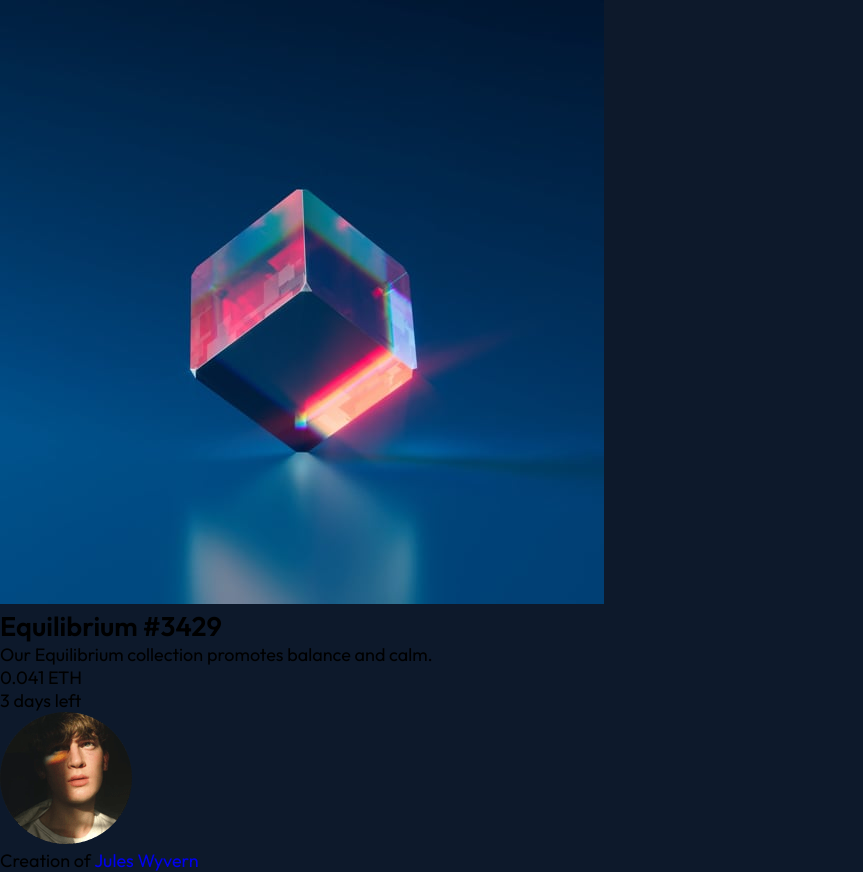
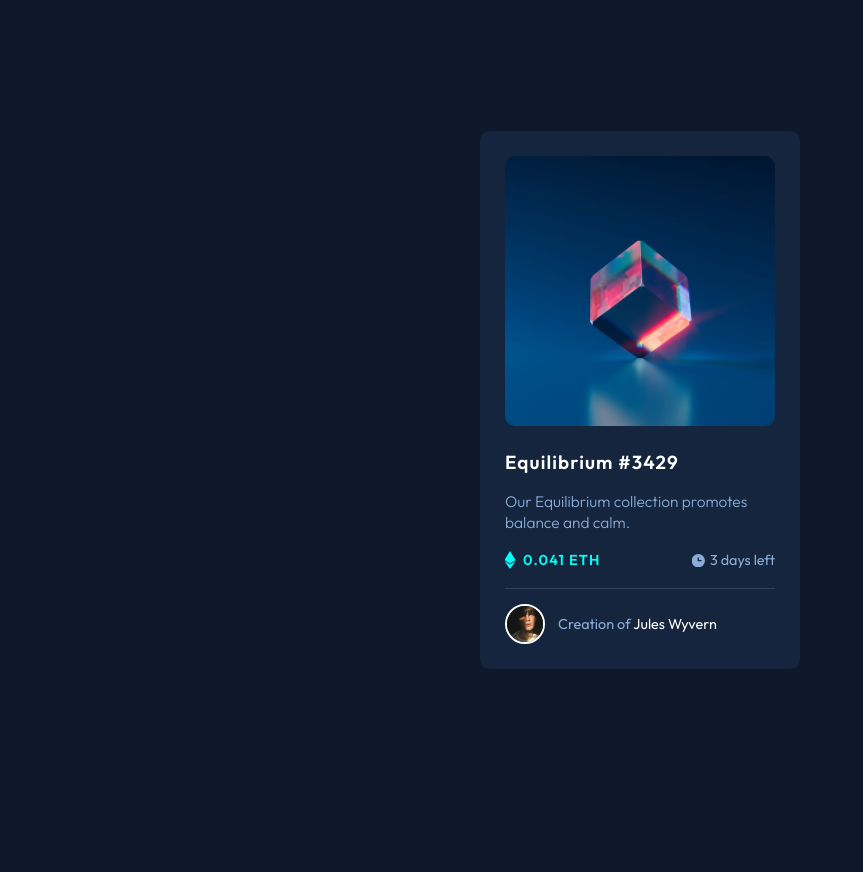
Before and after one commit to gabrielneoob/NFT-card, a plain HTML site: page index.html in a window 1280 px wide. Shown: the whole page, without its empty margins (0-863 px from the left). After the commit the page ends 800 px from the top, so only its background shows below. Drawn offline with Linux system fonts and the light colour scheme.

Commit message:
fit: CSS de body

```diff
--- a/assest/css/body.css
+++ b/assest/css/body.css
@@ -1,8 +1,102 @@
 body {
   background: var(--main-bg);
   height: 100vh;
+  margin: 0 auto;
+  display: grid;
+  justify-content: center;
+  align-items: center;
 }
 
+/* NFT CARD*/
 #nft-card {
+  background: var(--card-bg);
+  max-width: 320px;
+  border-radius: 10px;
+  padding: 25px;
   display: grid;
+  gap: 18.5px;
 }
+
+#nft-img img {
+  border-radius: 10px;
+}
+
+h1 {
+  color: var(--white);
+  font-size: 1.05rem;
+  letter-spacing: 1.1px;
+}
+
+p {
+  color: var(--soft-blue);
+  font-size: 0.86rem;
+  line-height: 1.3;
+  font-weight: 200;
+}
+
+#price-days {
+  display: flex;
+  justify-content: space-between;
+}
+
+.price {
+  color: var(--cyan);
+  font-weight: 600;
+  font-size: 0.8rem;
+  letter-spacing: 1.2px;
+  display: flex;
+  align-items: center;
+  gap: 8px;
+}
+
+.price::before {
+  content: "";
+  display: inline-block;
+  background: url(../images/icon-ethereum.svg) no-repeat center;
+  height: 18px;
+  width: 10px;
+}
+
+.days {
+  color: var(--soft-blue);
+  font-size: 0.8rem;
+  display: flex;
+  gap: 5px;
+  align-items: center;
+}
+
+.days::before {
+  content: "";
+  display: inline-block;
+  background: url(../images/icon-clock.svg) center no-repeat;
+  height: 13px;
+  width: 13px;
+}
+
+.creator {
+  display: flex;
+  gap: 13px;
+  border-top: 1px solid var(--line);
+  padding-top: 15px;
+}
+
+.creator-img {
+  max-width: 40px;
+  max-height: 40px;
+  border-radius: 50%;
+  border: 2px solid var(--white);
+}
+
+.creator-img img {
+  height: 100%;
+}
+
+span {
+  align-self: center;
+  color: var(--soft-blue);
+  font-size: 0.8rem;
+}
+
+span a {
+  color: var(--white);
+}
--- a/index.html
+++ b/index.html
@@ -13,7 +13,6 @@
   </head>
 
   <body>
-    <section>
       <main id="nft-card">
         <div id="nft-img">
           <img src="./assest/images/image-equilibrium.jpg" alt="a">
@@ -36,6 +35,5 @@
           <span>Creation of <a href="#">Jules Wyvern</a></span>
         </div>
       </main>
-    </section>
   </body>
 </html>
```
